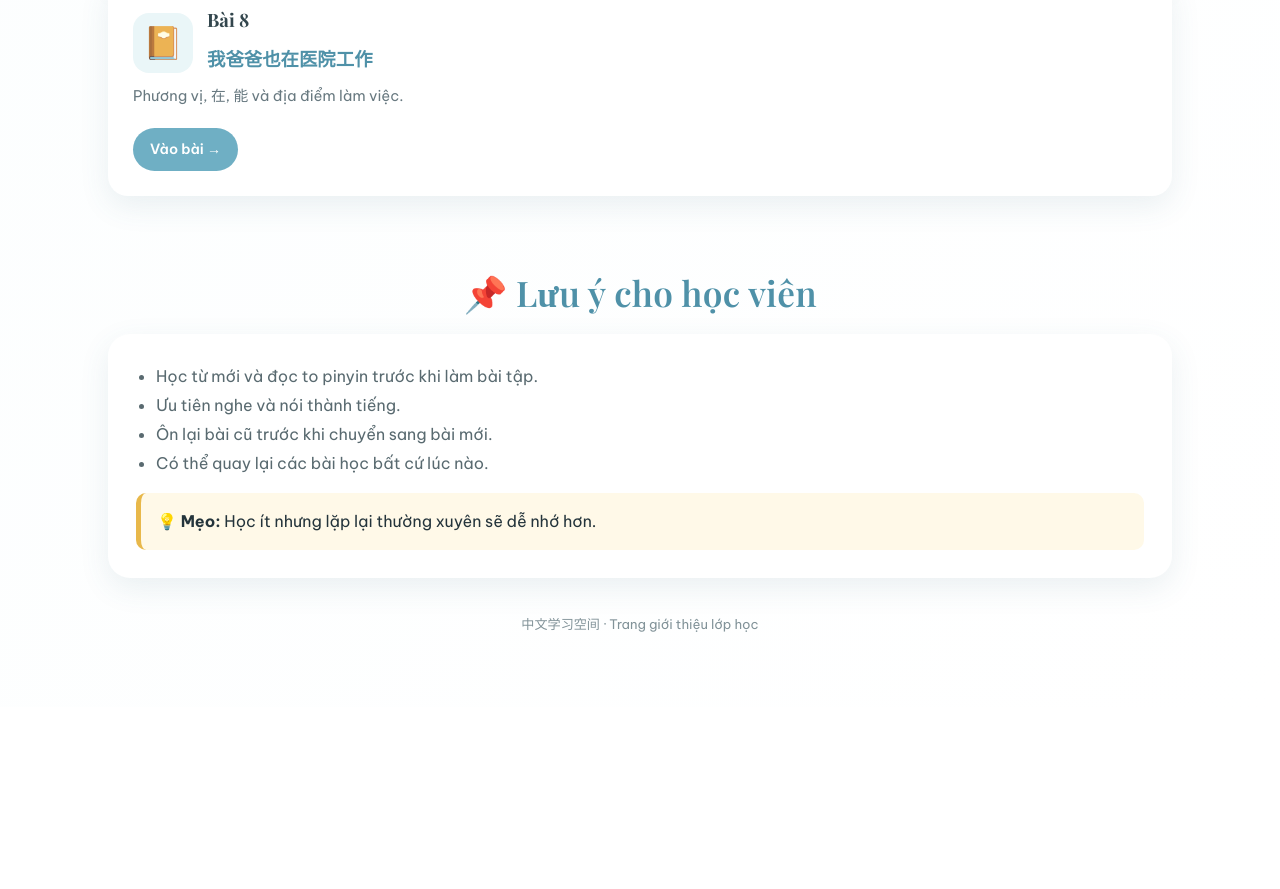
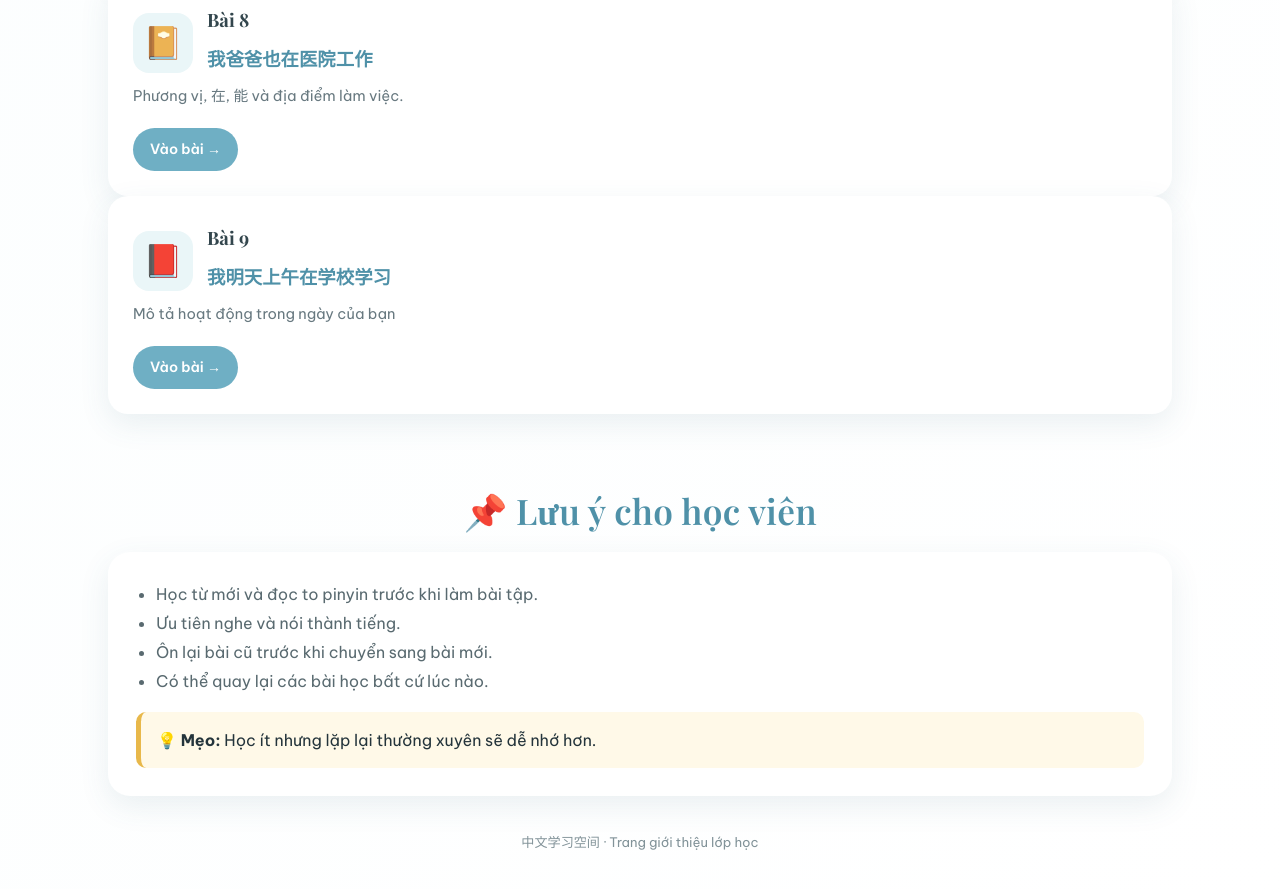
Before and after one commit to amber139-chinese/tieng-trung-meowmew, a plain HTML site: page index.html in a window 1280 px wide. Shown: the part 3852-4741 px from the top of the page. Before the commit the page ends 4559 px from the top, so only its background shows below. Drawn offline with nearby package versions, Linux system fonts and the light colour scheme.

Commit message:
Update index.html

```diff
--- a/index.html
+++ b/index.html
@@ -1374,6 +1374,42 @@ nav a:hover{
   </a>
 
 </div>
+   <!-- BÀI 9 -->
+<div class="course-card">
+
+  <div>
+
+    <div class="course-top">
+
+      <div class="course-icon">
+        📕
+      </div>
+
+      <div>
+
+        <h3>
+          Bài 9
+        </h3>
+
+        <div class="course-name">
+          我明天上午在学校学习
+        </div>
+
+      </div>
+
+    </div>
+
+    <p class="course-desc">
+   Mô tả hoạt động trong ngày của bạn
+    </p>
+
+  </div>
+
+  <a class="course-btn" href="bai9.html">
+    Vào bài →
+  </a>
+
+</div>
    </section>
 <!-- =========================
      LƯU Ý
```
